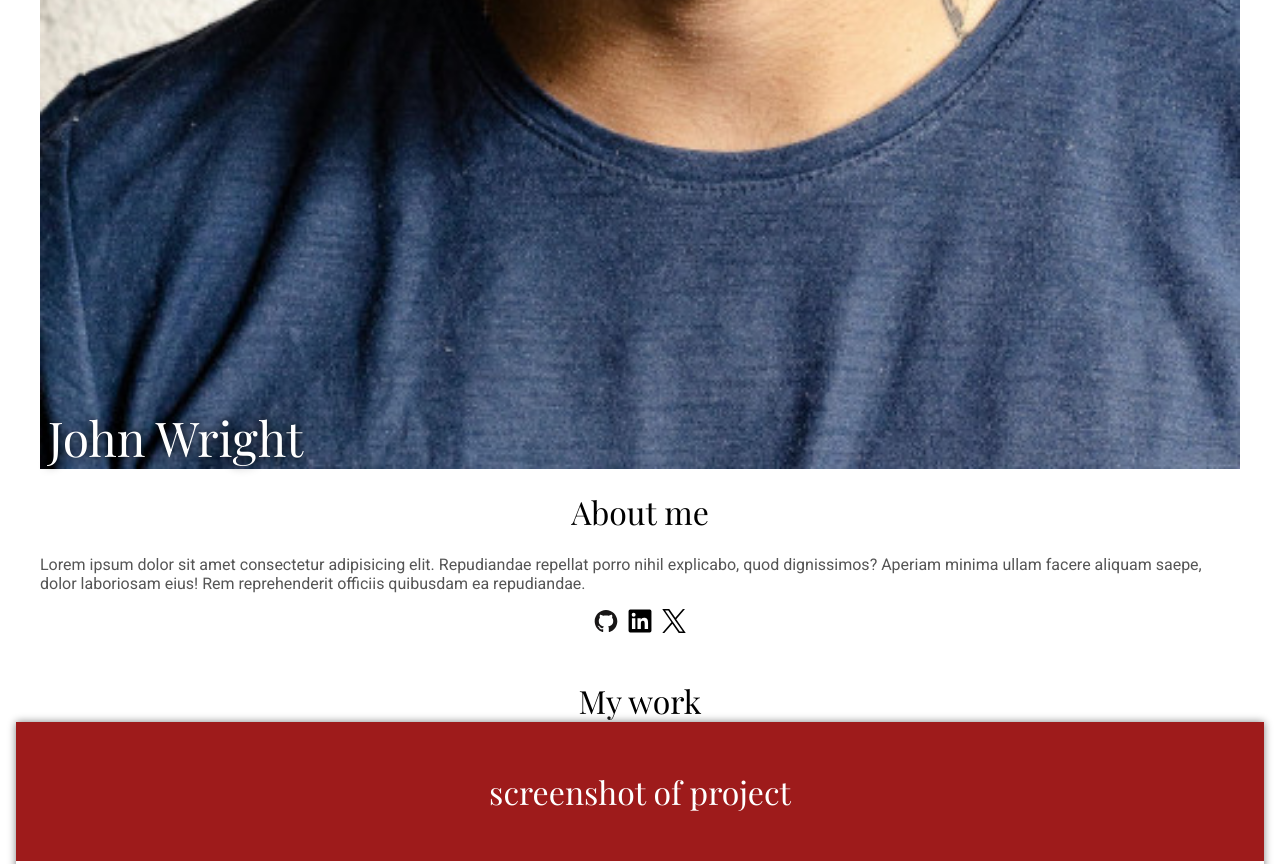
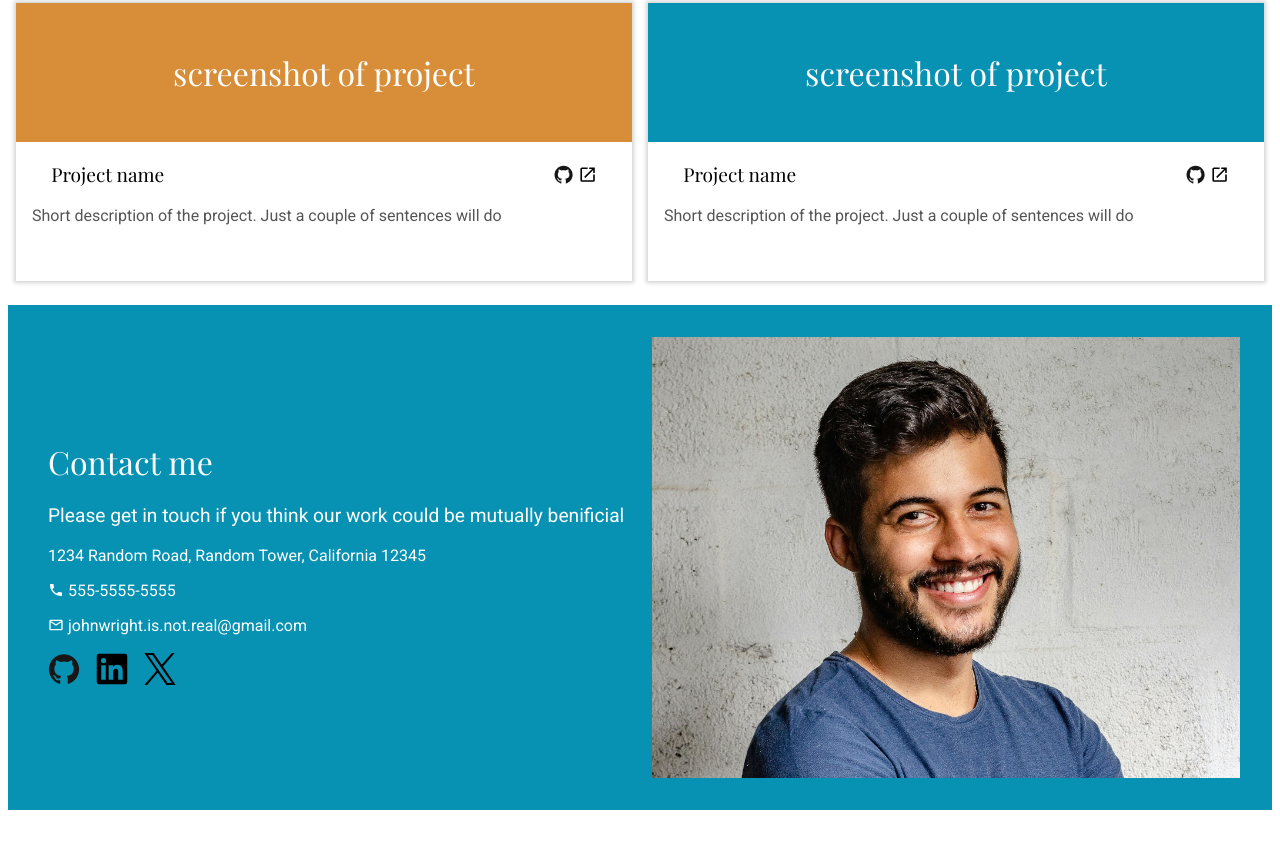
Before and after one commit to 29042022gtx/homepage, a plain HTML site: page index.html in a window 1280 px wide. Shown: the part 1371-2235 px from the top of the page. After the commit the page ends 2189 px from the top, so only its background shows below. Drawn offline with nearby package versions, Linux system fonts and the light colour scheme; a web font is replaced by a local one.

Commit message:
Write tablet

```diff
--- a/index.html
+++ b/index.html
@@ -11,20 +11,36 @@
 <body>
   <header>
     <div class="header-background"></div>
+    <div class="header-content">
       <div class="header-portrait">
-      <img src="./image/portrait-500x750.jpg" alt="John Wright portrait">
+        <picture>
+          <source srcset="./image/portrait-600x720.jpg"
+            media="(width >= 768px)">
+          <img src="./image/portrait-500x750.jpg" alt="John Wright">
+        </picture>
         <div class="portrait-text">
           John Wright
         </div>
       </div>
       <div class="header-about">
         <h1 class="title about-title">About me</h1>
-      <p>
+        <div>
           Lorem ipsum dolor sit amet consectetur adipisicing elit. Repudiandae
           repellat porro nihil explicabo, quod dignissimos? Aperiam minima ullam
-        facere aliquam saepe, dolor laboriosam eius! Rem reprehenderit officiis
+          facere aliquam saepe, dolor laboriosam eius! Rem reprehenderit
+          officiis
           quibusdam ea repudiandae.
-      </p>
+          Lorem ipsum dolor sit amet consectetur adipisicing elit. Repudiandae
+          repellat porro nihil explicabo, quod dignissimos? Aperiam minima ullam
+          facere aliquam saepe, dolor laboriosam eius! Rem reprehenderit
+          officiis
+          quibusdam ea repudiandae.
+          Lorem ipsum dolor sit amet consectetur adipisicing elit. Repudiandae
+          repellat porro nihil explicabo, quod dignissimos? Aperiam minima ullam
+          facere aliquam saepe, dolor laboriosam eius! Rem reprehenderit
+          officiis
+          quibusdam ea repudiandae.
+        </div>
         <div class="about-link">
           <a href="">
             <svg viewBox="0 0 128 128">
@@ -53,6 +69,8 @@
             </svg>
           </a>
         </div>
+      </div>
+      <div style="clear: both;"></div>
     </div>
   </header>
 
@@ -257,6 +275,7 @@
   </main>
 
   <footer>
+    <div class="footer-content">
       <h1 class="title footer-title">
         Contact me
       </h1>
@@ -267,12 +286,25 @@
         1234 Random Road, Random Tower, California 12345
       </p>
       <p>
+        <span class="footer-icon">
+          <svg xmlns="http://www.w3.org/2000/svg" viewBox="0 0 24 24">
+            <title>phone</title>
+            <path
+              d="M6.62,10.79C8.06,13.62 10.38,15.94 13.21,17.38L15.41,15.18C15.69,14.9 16.08,14.82 16.43,14.93C17.55,15.3 18.75,15.5 20,15.5A1,1 0 0,1 21,16.5V20A1,1 0 0,1 20,21A17,17 0 0,1 3,4A1,1 0 0,1 4,3H7.5A1,1 0 0,1 8.5,4C8.5,5.25 8.7,6.45 9.07,7.57C9.18,7.92 9.1,8.31 8.82,8.59L6.62,10.79Z" />
+          </svg>
+        </span>
         555-5555-5555
       </p>
       <p>
+        <span class="footer-icon">
+          <svg xmlns="http://www.w3.org/2000/svg" viewBox="0 0 24 24">
+            <title>email-outline</title>
+            <path
+              d="M22 6C22 4.9 21.1 4 20 4H4C2.9 4 2 4.9 2 6V18C2 19.1 2.9 20 4 20H20C21.1 20 22 19.1 22 18V6M20 6L12 11L4 6H20M20 18H4V8L12 13L20 8V18Z" />
+          </svg>
+        </span>
         johnwright.is.not.real@gmail.com
       </p>
-
       <div class="footer-link">
         <a href="">
           <svg viewBox="0 0 128 128">
@@ -301,9 +333,17 @@
           </svg>
         </a>
       </div>
+    </div>
+    <div class="footer-image">
+      <picture>
+        <source srcset="./image/footer-1000x750.jpg" media="(width >= 992px)">
+        <img
+          srcset="./image/footer-400x600.jpg 400w, ./image/footer-600x900.jpg 600w"
+          sizes="(min-width: 768px) 400px, 600px"
+          src="./image/footer-600x900.jpg" alt="John Wright working" />
+      </picture>
+    </div>
   </footer>
-  <img class="footer-img" src="./image/footer-600x900.jpg"
-    alt="John Wright working">
 
 </body>
 
--- a/style.css
+++ b/style.css
@@ -21,6 +21,8 @@ img {
 
 svg {
   height: 1em;
+  fill: currentColor;
+  vertical-align: -0.125em;
 }
 
 body {
@@ -30,7 +32,7 @@ body {
 
 header {
   position: relative;
-  padding: 2em;
+  padding: 8px;
 }
 
 .header-background {
@@ -61,6 +63,11 @@ header {
   font-size: 3em;
   font-family: 'Playfair Display', serif;
   text-shadow: 0 0 0.2em black;
+}
+
+.header-about {
+  padding: 4px;
+  background-color: white;
 }
 
 .about-title {
@@ -118,7 +125,7 @@ main {
 }
 
 .card {
-  box-shadow: 0 0 8px gray;
+  box-shadow: 0 0 4px 2px lightgray;
 }
 
 .card-img {
@@ -143,9 +150,12 @@ main {
 
 footer {
   margin-top: 1em;
-  padding: 1px 1em 0;
   color: white;
   background-color: var(--blue);
+}
+
+.footer-content {
+  padding: 1px 8px 8px;
 }
 
 .footer-title {
@@ -164,6 +174,70 @@ footer {
   letter-spacing: 0.25em;
 }
 
-.footer-img {
+.footer-image img {
   width: 100%;
 }
+
+.footer-icon {
+  display: none;
+}
+
+@media (width >= 768px) {
+  header {
+    padding: 32px;
+  }
+
+  .header-content {
+    margin: 5em 3em 0;
+  }
+
+  .header-portrait {
+    width: 50%;
+    float: left;
+    margin: -5em 1em 0 -3em;
+  }
+
+  .header-about {
+    box-shadow: 0 0 8px gray;
+  }
+
+  .about-link {
+    text-align: right;
+  }
+
+  .portrait-text {
+    bottom: unset;
+    left: 80%;
+    top: 0;
+    width: 100%;
+  }
+
+  .card-wrapper {
+    grid-template-columns: repeat(2, 1fr);
+  }
+
+  footer {
+    gap: 8px;
+    display: flex;
+    align-items: center;
+    padding: 32px;
+  }
+
+  footer > * {
+    flex: 1;
+    min-width: 0;
+  }
+
+  .footer-title,
+  .footer-link {
+    text-align: left;
+  }
+
+  .footer-image img {
+    height: 100%;
+  }
+
+  .footer-icon {
+    display: inline;
+  }
+}
```
Also changed, not shown: image/footer-400x600.jpg (added). Lines whose indentation alone changed are shown as unchanged.
